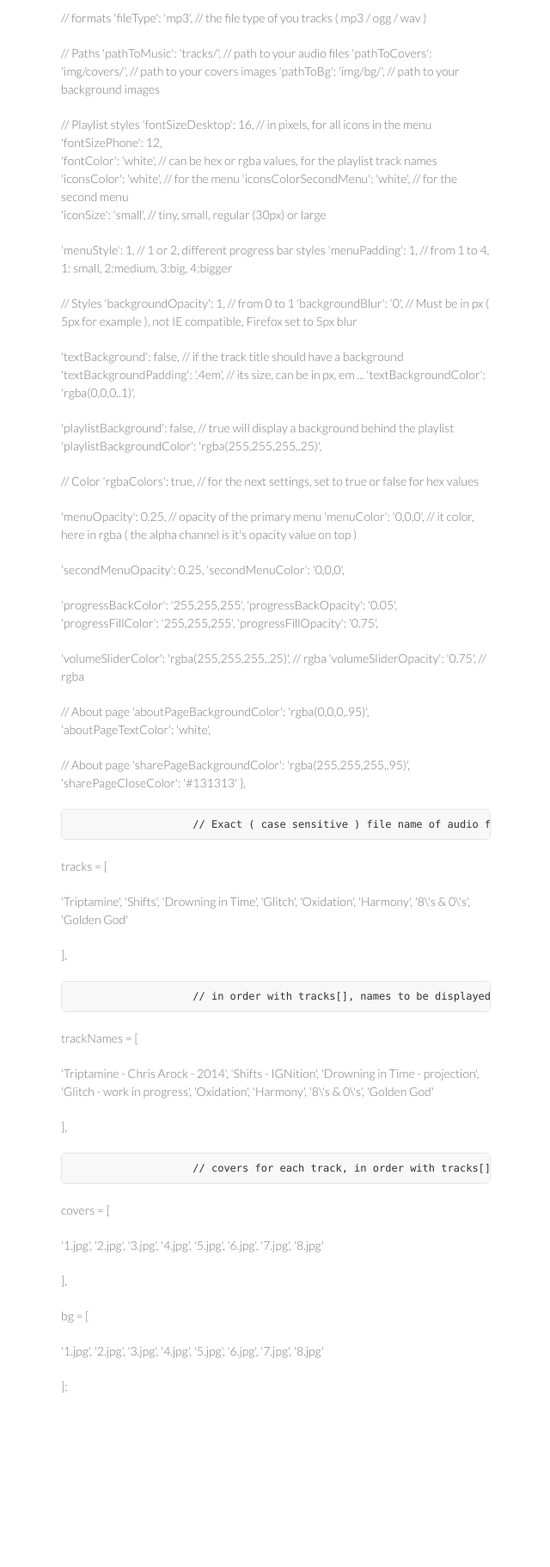
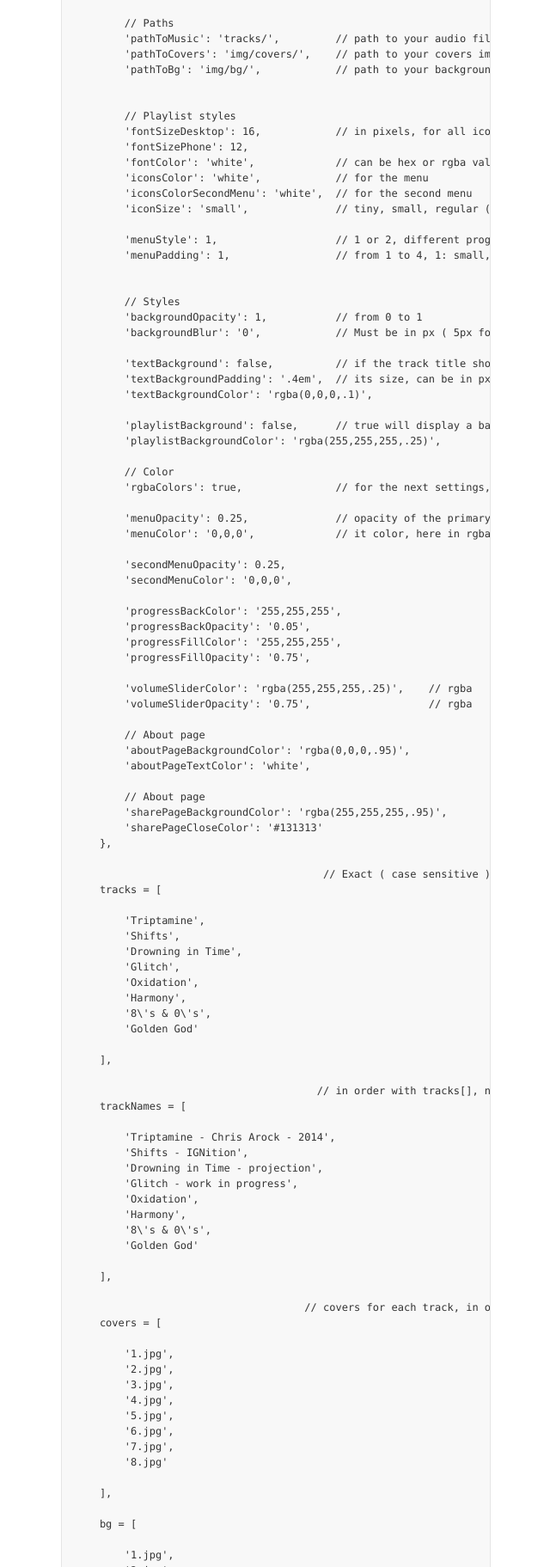
Before and after one commit to dcArock/audio-player, a plain HTML site: page index.html in a window 1280 px wide. Shown: the part 760-2583 px from the top of the page at 86% size, without its empty margins (499-1139 px from the left). Before the commit the page ends 2453 px from the top, so only its background shows below. Drawn offline with Linux system fonts and the light colour scheme.

```diff
--- a/index.html
+++ b/index.html
@@ -49,134 +49,131 @@
 
 <p>var data = {</p>
 
-<p>// basic settings</p>
+<pre><code>        // basic settings
 
-<p>'autoplay': true,               // if the track should play when the page is loaded
-'fileNameIsTrackName': true,    // if the file name of the track is also the title to be displayed
-'coverIsAlsoBackground': false, // if the cover image is also the background image for that track
-'switchBackground': true,       // set to false if you only want one background
-'showAnimatedDiscOnPlay': true, // displays a rotating disc wen a track is playing
-'animation': true,       // display an cool animation, not compatible IE and firefox volume will be useless ( to fix )
-'allowDownload': false,         // replaces the previous button with a download link
-'randomByDefault': false,       // if your playlist should be played randomly on page load
-'phoneBreakpoint': 480,         // what width do you want your menu / playlist to adjust to small devices</p>
+        'autoplay': true,                 // if the track should play when the page is loaded
+        'fileNameIsTrackName': true,      // if the file name of the track is also the title to be displayed
+        'coverIsAlsoBackground': false,   // if the cover image is also the background image for that track
+        'switchBackground': true,         // set to false if you only want one background
+        'showAnimatedDiscOnPlay': true,   // displays a rotating disc wen a track is playing
+        'animation': true,                // display an cool animation, not compatible IE and firefox volume will be useless ( to fix )
+        'allowDownload': false,           // replaces the previous button with a download link
+        'randomByDefault': false,         // if your playlist should be played randomly on page load
+        'phoneBreakpoint': 480,           // what width do you want your menu / playlist to adjust to small devices
 
-<p>// formats
-'fileType': 'mp3',              // the file type of you tracks ( mp3 / ogg / wav )</p>
+        // formats
+        'fileType': 'mp3',                // the filetype of you tracks ( mp3 / ogg / wav )
 
-<p>// Paths
-'pathToMusic': 'tracks/',       // path to your audio files
-'pathToCovers': 'img/covers/',  // path to your covers images
-'pathToBg': 'img/bg/',          // path to your background images       </p>
+        // Paths
+        'pathToMusic': 'tracks/',         // path to your audio files
+        'pathToCovers': 'img/covers/',    // path to your covers images
+        'pathToBg': 'img/bg/',            // path to your background images
 
-<p>// Playlist styles
-'fontSizeDesktop': 16,          // in pixels, for all icons in the menu
-'fontSizePhone': 12,<br>
-'fontColor': 'white',           // can be hex or rgba values, for the playlist track names
-'iconsColor': 'white',          // for the menu
-'iconsColorSecondMenu': 'white',  // for the second menu<br>
-'iconSize': 'small',            // tiny, small, regular (30px) or large</p>
 
-<p>'menuStyle': 1,                 // 1 or 2, different progress bar styles
-'menuPadding': 1,               // from 1 to 4, 1: small, 2:medium, 3:big, 4:bigger</p>
+        // Playlist styles
+        'fontSizeDesktop': 16,            // in pixels, for all icons in the menu
+        'fontSizePhone': 12,
+        'fontColor': 'white',             // can be hex or rgba values, for the playlist track names
+        'iconsColor': 'white',            // for the menu
+        'iconsColorSecondMenu': 'white',  // for the second menu
+        'iconSize': 'small',              // tiny, small, regular (30px) or large
 
-<p>// Styles
-'backgroundOpacity': 1,     // from 0 to 1
-'backgroundBlur': '0',      // Must be in px ( 5px for example ), not IE compatible, Firefox set to 5px blur</p>
+        'menuStyle': 1,                   // 1 or 2, different progress bar styles
+        'menuPadding': 1,                 // from 1 to 4, 1: small, 2:medium, 3:big, 4:bigger
 
-<p>'textBackground': false,        // if the track title should have a background
+
+        // Styles
+        'backgroundOpacity': 1,           // from 0 to 1
+        'backgroundBlur': '0',            // Must be in px ( 5px for example ), not IE compatible, Firefox set to 5px blur
+
+        'textBackground': false,          // if the track title should have a background
         'textBackgroundPadding': '.4em',  // its size, can be in px, em ...
-'textBackgroundColor': 'rgba(0,0,0,.1)',</p>
+        'textBackgroundColor': 'rgba(0,0,0,.1)',
 
-<p>'playlistBackground': false,    // true will display a background behind the playlist
-'playlistBackgroundColor': 'rgba(255,255,255,.25)',</p>
+        'playlistBackground': false,      // true will display a background behind the playlist
+        'playlistBackgroundColor': 'rgba(255,255,255,.25)',
 
-<p>// Color
-'rgbaColors': true,       // for the next settings, set to true or false for hex values</p>
+        // Color
+        'rgbaColors': true,               // for the next settings, set to true or false for hex values
 
-<p>'menuOpacity': 0.25,      // opacity of the primary menu
-'menuColor': '0,0,0',   // it color, here in rgba ( the alpha channel is it's opacity value on top )       </p>
+        'menuOpacity': 0.25,              // opacity of the primary menu
+        'menuColor': '0,0,0',             // it color, here in rgba ( the alpha channel is it's opacity value on top )
 
-<p>'secondMenuOpacity': 0.25,
-'secondMenuColor': '0,0,0',</p>
+        'secondMenuOpacity': 0.25,
+        'secondMenuColor': '0,0,0',
 
-<p>'progressBackColor': '255,255,255',
+        'progressBackColor': '255,255,255',
         'progressBackOpacity': '0.05',
         'progressFillColor': '255,255,255',
-'progressFillOpacity': '0.75',</p>
+        'progressFillOpacity': '0.75',
 
-<p>'volumeSliderColor': 'rgba(255,255,255,.25)',    // rgba
-'volumeSliderOpacity': '0.75',                   // rgba</p>
+        'volumeSliderColor': 'rgba(255,255,255,.25)',    // rgba
+        'volumeSliderOpacity': '0.75',                   // rgba
 
-<p>// About page
-'aboutPageBackgroundColor': 'rgba(0,0,0,.95)',<br>
-'aboutPageTextColor': 'white',</p>
+        // About page
+        'aboutPageBackgroundColor': 'rgba(0,0,0,.95)',
+        'aboutPageTextColor': 'white',
 
-<p>// About page
+        // About page
         'sharePageBackgroundColor': 'rgba(255,255,255,.95)',
         'sharePageCloseColor': '#131313'
-},</p>
+    },
 
-<pre><code>                   // Exact ( case sensitive ) file name of audio files
-</code></pre>
+                                        // Exact ( case sensitive ) filename of audio files
+    tracks = [
 
-<p>tracks = [</p>
-
-<p>'Triptamine',
+        'Triptamine',
         'Shifts',
         'Drowning in Time',
         'Glitch',
         'Oxidation',
         'Harmony',
         '8\'s &amp; 0\'s',
-'Golden God'</p>
+        'Golden God'
 
-<p>],</p>
+    ],
 
-<pre><code>                   // in order with tracks[], names to be displayed for each track
-</code></pre>
+                                       // in order with tracks[], names to be displayed for each track
+    trackNames = [
 
-<p>trackNames = [</p>
-
-<p>'Triptamine - Chris Arock - 2014',
+        'Triptamine - Chris Arock - 2014',
         'Shifts - IGNition',
         'Drowning in Time - projection',
         'Glitch - work in progress',
         'Oxidation',
         'Harmony',
         '8\'s &amp; 0\'s',
-'Golden God'</p>
+        'Golden God'
 
-<p>],</p>
+    ],
 
-<pre><code>                   // covers for each track, in order with tracks[], case sensitive
-</code></pre>
+                                     // covers for each track, in order with tracks[], case sensitive
+    covers = [
 
-<p>covers = [</p>
-
-<p>'1.jpg',
+        '1.jpg',
         '2.jpg',
         '3.jpg',
         '4.jpg',
         '5.jpg',
         '6.jpg',
         '7.jpg',
-'8.jpg'</p>
+        '8.jpg'
 
-<p>],</p>
+    ],
 
-<p>bg = [</p>
+    bg = [
 
-<p>'1.jpg',
+        '1.jpg',
         '2.jpg',
         '3.jpg',
         '4.jpg',
         '5.jpg',
         '6.jpg',
         '7.jpg',
-'8.jpg'</p>
+        '8.jpg'
 
-<p>];</p>
+    ];
+</code></pre>
       </section>
       <footer>
         <p>This project is maintained by <a href="https://github.com/dcArock">dcArock</a></p>
```
Also changed, not shown: params.json (+1 -1 lines). Lines whose indentation alone changed are shown as unchanged.
